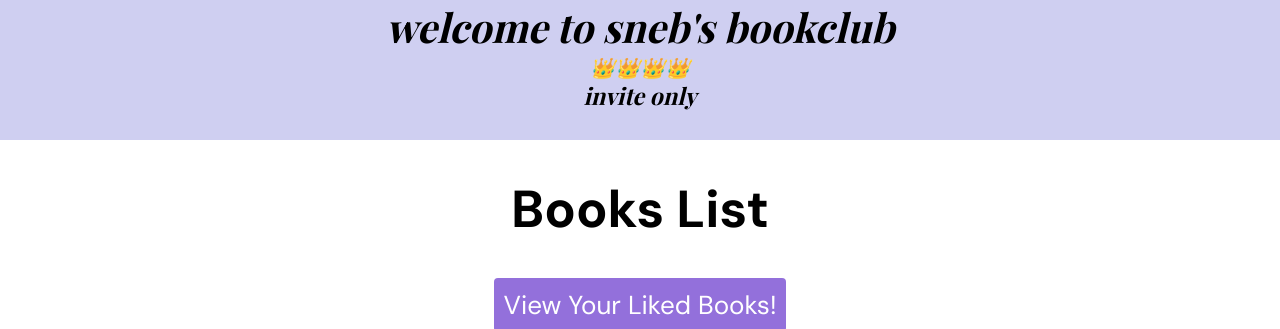
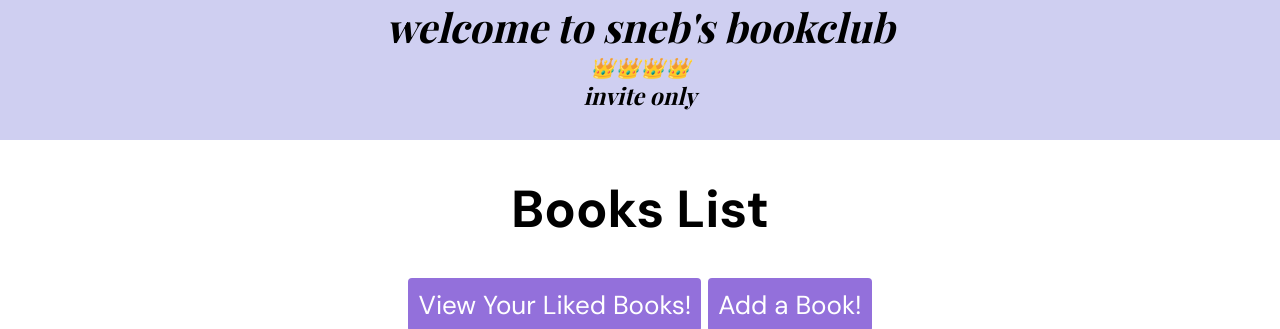
Before and after one commit to snehasund/library-management-system, a Django app: page /books/ in a window 1280 px wide. Shown: the top 329 px of the page. Run offline with Django 5.2, Linux system fonts and the light colour scheme; data comes from the database, SQL or seed files in the repository; both versions use the stored data as it was after the commit; some web fonts are replaced.

Commit message:
add book link

```diff
--- a/django_auth/django_project/urls.py
+++ b/django_auth/django_project/urls.py
@@ -18,6 +18,7 @@ from django.contrib import admin
 from django.urls import path, include
 from django.views.generic.base import TemplateView
 from . import views
+from .views import delete_book
 
 urlpatterns = [
     path("admin/", admin.site.urls),
@@ -35,5 +36,5 @@ urlpatterns = [
     path('edit-form/<int:book_id>/', views.edit_book, name='edit_book'),
     path('edit_member/<int:member_id>/', views.edit_member, name='edit_member'),
     path('delete_member/<int:member_id>/', views.delete_member, name='delete_member'),
-
+    path('delete-book/<int:book_id>/', delete_book, name='delete_book'),
 ]
--- a/django_auth/django_project/views.py
+++ b/django_auth/django_project/views.py
@@ -9,6 +9,8 @@ from django_project.forms import BookForm, MemberForm
 
 from django.contrib.auth.decorators import user_passes_test
 from django.views.decorators.http import require_http_methods
+
+from django.views.decorators.csrf import csrf_exempt
 
 
 def user_is_admin(user):
@@ -103,6 +105,14 @@ def edit_book(request, book_id):
         form = BookForm(instance=book)
     return render(request, 'library/edit_form.html', {'form': form})
 
+@csrf_exempt
+def delete_book(request, book_id):
+    if request.method == "POST":
+        book = get_object_or_404(Book, id=book_id)
+        book.delete()
+        return JsonResponse({'status': 'deleted'})
+    return JsonResponse({'status': 'error'}, status=400)
+
 def edit_member(request, member_id):
     member = Member.objects.get(id=member_id)
     if request.method == 'POST':
--- a/django_auth/templates/library/books_list.html
+++ b/django_auth/templates/library/books_list.html
@@ -24,6 +24,7 @@
             font-size: 20px;
             font-style: italic;
         }
+
 
         #banner-container {
             display: flex;
@@ -99,7 +100,7 @@
             border: 1px solid gray;
             box-shadow: 7px 7px 9px lightgray;
             border-radius: 10px;
-            width: 300px;
+            width: 360px;
             /* Adjust the width as needed */
             padding: 30px 40px;
             margin: 10px;
@@ -150,9 +151,17 @@
 
         .favorite-button {
             margin-top: 5px;
-            margin-left: 30px;
+            margin-left: 15px;
             margin-right: 7px;
             font-size: 20px;
+        }
+
+        .delete-button {
+            margin-top: 5px;
+            margin-left: 7px;
+            margin-right: 7px;
+            font-size: 15px;
+
         }
 
         #button-container {
@@ -180,6 +189,9 @@
             style="display: inline-block; padding: 10px 10px; background-color: #9370DB; color: white; text-decoration: none; border: none; border-radius: 4px; cursor: pointer; transition: background-color 0.3s;"
             onmouseover="this.style.backgroundColor='#7a67c2'" onmouseout="this.style.backgroundColor='#9370DB'">View
             Your Liked Books!</a>
+        <a href="{% url 'add_book' %}"
+            style="display: inline-block; padding: 10px 10px; background-color: #9370DB; color: white; text-decoration: none; border: none; border-radius: 4px; cursor: pointer; transition: background-color 0.3s;"
+            onmouseover="this.style.backgroundColor='#7a67c2'" onmouseout="this.style.backgroundColor='#9370DB'">Add a Book!</a>
     </div>
     <!-- jQuery -->
     <script src="https://code.jquery.com/jquery-3.6.0.min.js"></script>
@@ -199,8 +211,7 @@
                     success: function (data) {
                         if (data.status == 'favorited') {
                             button.text('♡');
-                            button.addClass(
-                            'favorite-red'); // Add the class to change color to red
+                            button.addClass('favorite-red'); // Add the class to change color to red
                         } else {
                             button.text('♡');
                             button.removeClass('favorite-red'); // Remove the class
@@ -214,16 +225,37 @@
         function redirectToEditForm(bookId) {
             window.location.href = "/edit-form/" + bookId + "/";
         }
+        function deleteBook(bookId) {
+            var csrfToken = "{{ csrf_token }}";
+            if (confirm("Are you sure you want to delete this book?")) {
+                $.ajax({
+                    url: "/delete-book/" + bookId + "/",
+                    type: "POST",
+                    data: {
+                        csrfmiddlewaretoken: csrfToken,
+                    },
+                    success: function (data) {
+                        if (data.status === 'deleted') {
+                            // Reload the page or remove the deleted book from the DOM
+                            location.reload();
+                        } else {
+                            alert("Error deleting book.");
+                        }
+                    }
+                });
+            }
+        }
     </script>
     <div class="card-container">
         {% for book in books %}
         <div id="card">
-            <img src='https://covers.openlibrary.org/b/isbn/{{book.isbn}}-M.jpg' />
+            <img src='https://covers.openlibrary.org/b/isbn/{{book.isbn}}-M.jpg'/>
             <div>📚 {{ book.title }}<br><span id="author">{{ book.author }}</span> <br><span id="subheading">(ISBN:
                     {{ book.isbn }})</span><br>
                 <div id="button-container">
                     <button class="favorite-button" data-book-id="{{ book.id }}">♡</button>
                     <button class="edit-button" onclick="redirectToEditForm('{{ book.id }}')">✎</button>
+                    <button class="delete-button" onclick="deleteBook('{{ book.id }}')">🗑</button>
                 </div> <!-- Add onclick event for redirection -->
             </div>
         </div>
```
Also changed, not shown: django_auth/db.sqlite3, django_auth/templates/library/media/profile_pictures/IMG_0025.JPG (deleted), django_auth/templates/library/media/profile_pictures/placeholder_image.jpeg (deleted).
